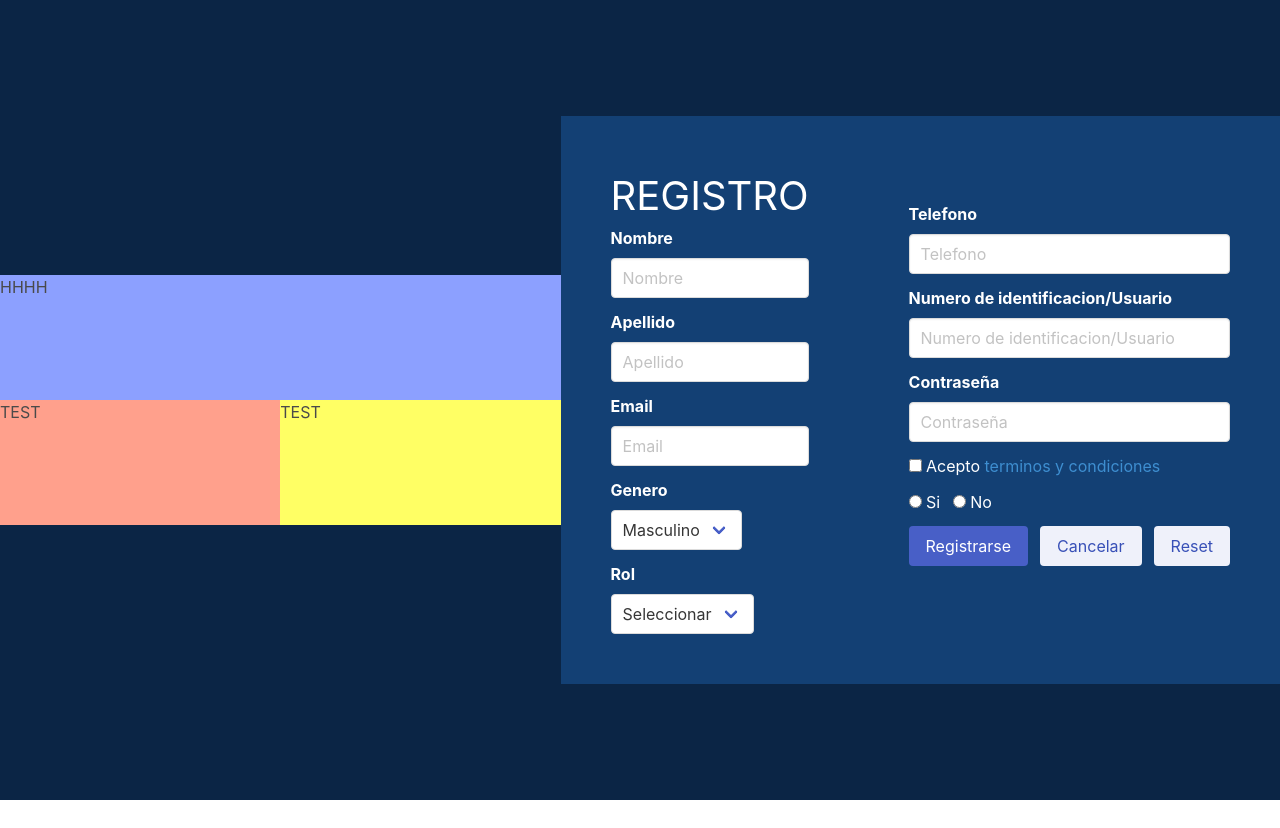
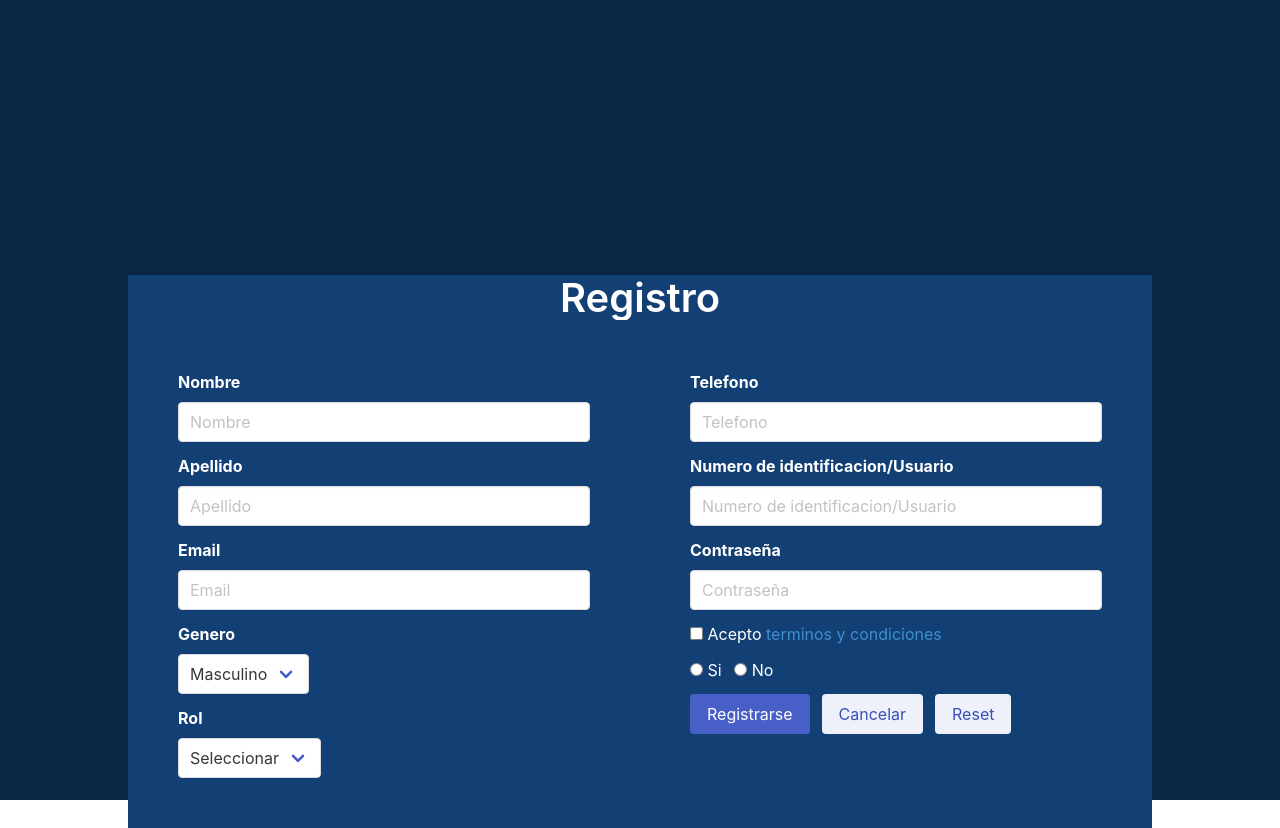
Before and after one commit to BETAOMG/smarttruck, a website: page registro/inicio-sesion.html in a window 1280 px wide. Before the commit the page ends 800 px from the top, so only its background shows below. Drawn offline with nearby package versions, Linux system fonts and the light colour scheme.

Commit message:
Pagina de registro con grid

```diff
--- a/registro/estilos.css
+++ b/registro/estilos.css
@@ -7,6 +7,7 @@
 }
 html{
     box-sizing: border-box;
+    background-color: var(--azulOscuro);
 }
 
 *,*::after, *::before{
@@ -23,9 +24,10 @@ body{
 
 
 .contenedor{
+    display: grid;
     margin: 0 auto;
     max-width: 1200px;
-    width: 95%;
+    width: 80%;
 }
 
 .imagen-formulario{
@@ -43,7 +45,6 @@ body{
     left: 0;
     right: 0;
     background: linear-gradient(to right,rgba(141,169,196,.5), rgba(19, 64, 116, .5) );
-
 }
 
 @media(min-width:768px){
@@ -63,12 +64,21 @@ body{
     .contenedor-formulario{
         display: flex;
     }
+    #grid-register{
+        grid-template-areas:
+        "title title"
+        "content-left"
+        "content-right";
+    grid-template-columns: 1fr 1fr 1fr;
 }
+
+
+
 
 .formulario{
     padding: 50px;
     background-color: var(--azul);
-    width: 80%;
+    width: 100%;
 }
 .texto-formulario h2, .input label, .password-olvidada a, .texto-formulario p{
     color: var(--blanco);
@@ -108,7 +118,6 @@ body{
     transition: background-color .3s ease-in-out;
 }
 .input input[type="submit"]:hover{
-
     cursor: pointer;
     background-color: var(--azulOscuro);
 }
@@ -127,15 +136,15 @@ body{
 
     #title {
         grid-area: title;
-        background-color: #8ca0ff;
+        background-color: var(--azul);
     }
 
     #content-register-left {
         grid-area: content-left;
-        background-color: #ffa08c;
+        background-color: var(--azul);
     }
 
     #content-register-right {
         grid-area: content-right;
-        background-color: #ffff64;
-    }
+        background-color: var(--azul);
+    }}
--- a/registro/inicio-sesion.html
+++ b/registro/inicio-sesion.html
@@ -9,31 +9,25 @@
     <link rel="preconnect" href="https://fonts.googleapis.com">
     <link rel="preconnect" href="https://fonts.gstatic.com" crossorigin>
     <link href="https://fonts.googleapis.com/css2?family=Quicksand:wght@400;700&display=swap" rel="stylesheet">
-    <link rel="stylesheet" href="./normalize.css">
+    <link rel="stylesheet" href="./">
     <link rel="stylesheet" href="./estilos.css">
     <link rel="stylesheet" href="../node_modules/bulma/css/bulma.css">
 </head>
 
 <body>
-  <div id="grid-register">
-    <div id="title">HHHH</div>
-    <div id="content-register-left">TEST</div>
-    <div id="content-register-right">TEST</div>
-  </div>
 
-
-    <div class="contenedor-formulario contenedor">
+  <div class="contenedor-formulario contenedor">
+    <div id="grid-register">
       <div class="imagen-formulario"></div>
 
+      <div id="title">
+        <div class="texto-formulario">
+          <h2 class="is-text-align-center title is-2 has-text-white">Registro</h2>
+        </div>
+      </div>
 
-      <img src="./assets/images/logo-dark.svg" alt="">
-
+      <div id="content-register-left">
         <form action="" class="formulario">
-
-          <div class="texto-formulario">
-            <h2>REGISTRO</h2>
-          </div>
-
             <div class="field">
               <label class="label has-text-white">Nombre</label>
               <div class="control">
@@ -78,12 +72,10 @@
               </div>
             </div>
         </form>
+      </div>
 
-
+      <div id="content-register-right">
         <form class="formulario">
-          <div class="field">
-            <br>
-          </div>
 
           <div class="field">
           <label class="label has-text-white">Telefono</label>
@@ -137,6 +129,8 @@
           </div>
         </div>
       </form>
+      </div>
     </div>
+  </div>
 </body>
 </html>
```
Lines whose indentation alone changed are shown as unchanged.
